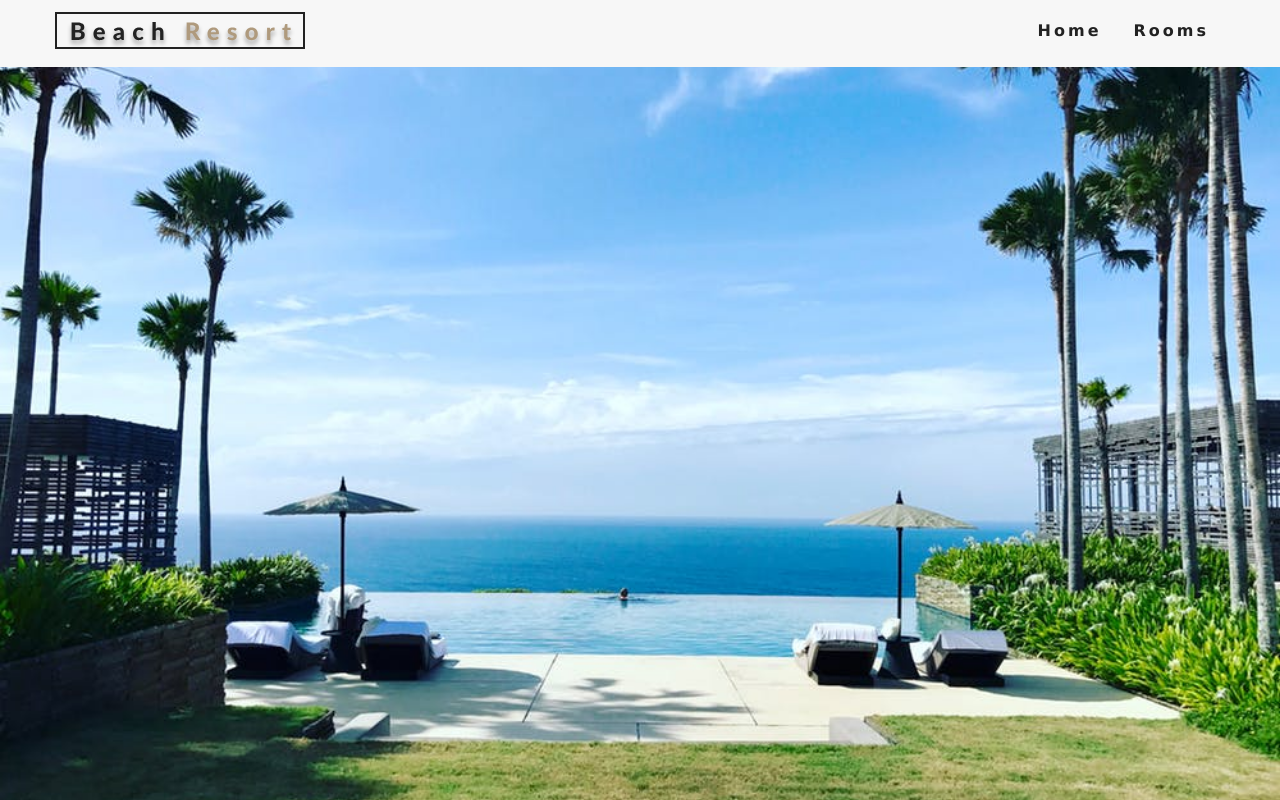
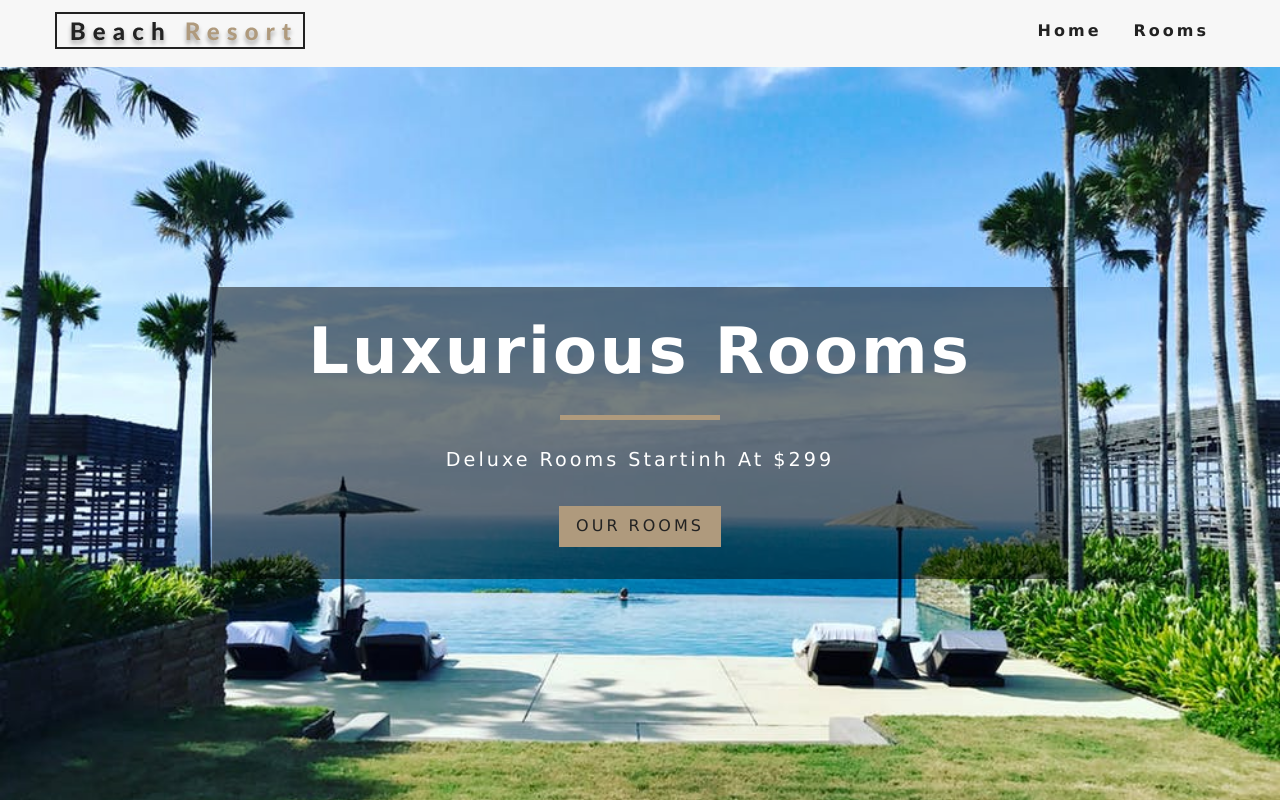
Before and after one commit to lario0913/beach-resort, a React (Create React App) app: page / in a window 1280 px wide. Built offline with nearby package versions, Linux system fonts and the light colour scheme.

Commit message:
complete hero section and also added it to the necessary pages

```diff
--- a/src/App.js
+++ b/src/App.js
@@ -17,7 +17,7 @@
         <Route path="/" exact component={Home} />
         <Route path="/rooms" exact component={Room} />
         <Route path="/rooms/:slug" exact component={SingleRoom} />
-        <Route path="/error" component={Errors} />
+        <Route component={Errors} />
       </Switch>
       {/* <Route path="/error" component={Error} /> */}
     </>
--- /dev/null
+++ b/src/components/Banner.js
@@ -0,0 +1,14 @@
+import React from 'react'
+
+function Banner({children, title, subtitle}) {
+    return (
+        <div className="banner">
+            <h1>{title}</h1>
+            <div></div>
+            <p>{subtitle}</p>
+            {children}
+        </div>
+    )
+}
+
+export default Banner
--- a/src/pages/Error.js
+++ b/src/pages/Error.js
@@ -1,11 +1,15 @@
 import React from 'react'
+import { Link } from 'react-router-dom'
+import Banner from '../components/Banner'
 import Hero from '../components/Hero'
 
 function Errors() {
     return (
-        <div>
-            <Hero />
-        </div>
+        <Hero>
+            <Banner title="404" subtitle="page not found">
+                <Link to="/" className="btn-primary">return home</Link>
+            </Banner>
+        </Hero>
     )
 }
 
--- a/src/pages/Home.js
+++ b/src/pages/Home.js
@@ -1,11 +1,17 @@
 import React from 'react'
 import Hero from '../components/Hero'
+import Banner from '../components/Banner'
+import { Link } from 'react-router-dom'
 
 function Home() {
     return (
-        <div>
-            <Hero></Hero>
-        </div>
+        <Hero>
+            <Banner title="Luxurious rooms" subtitle="deluxe rooms startinh at $299">
+                    <Link className="btn-primary" to="/rooms" >
+                        our rooms
+                    </Link>
+            </Banner>
+        </Hero>
     )
 }
 
--- a/src/pages/Room.js
+++ b/src/pages/Room.js
@@ -1,11 +1,15 @@
 import React from 'react'
+import { Link } from 'react-router-dom'
+import Banner from '../components/Banner'
 import Hero from '../components/Hero'
 
 function Room() {
     return (
-        <div>
-            <Hero hero="roomsHero"/>
-        </div>
+        <Hero hero="roomsHero">
+            <Banner title="Our Rooms">
+                <Link to="/" className="btn-primary"> return home</Link>
+            </Banner>
+        </Hero>
     )
 }
 
```
Also changed, not shown: 1 other file (tests, documents, lock files or other folders).
